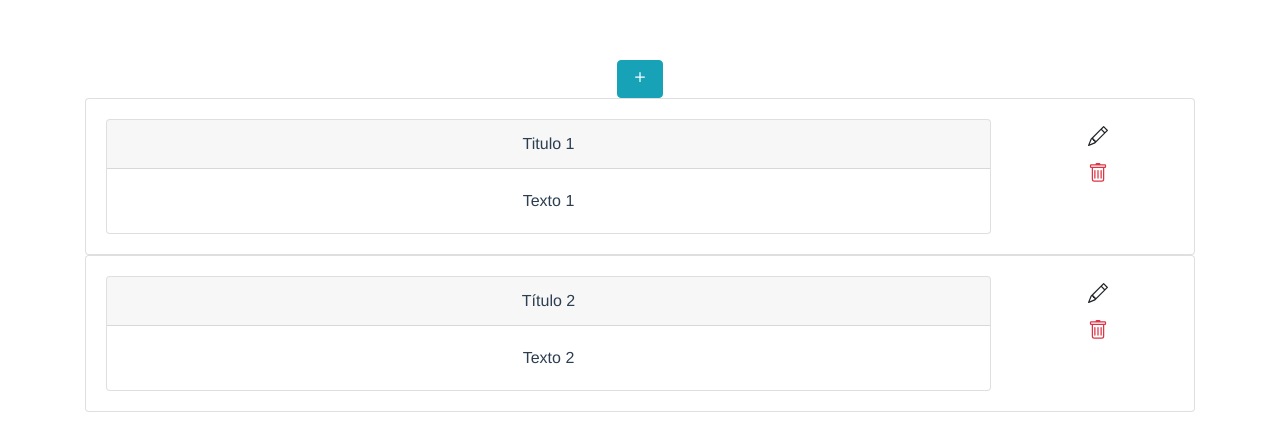
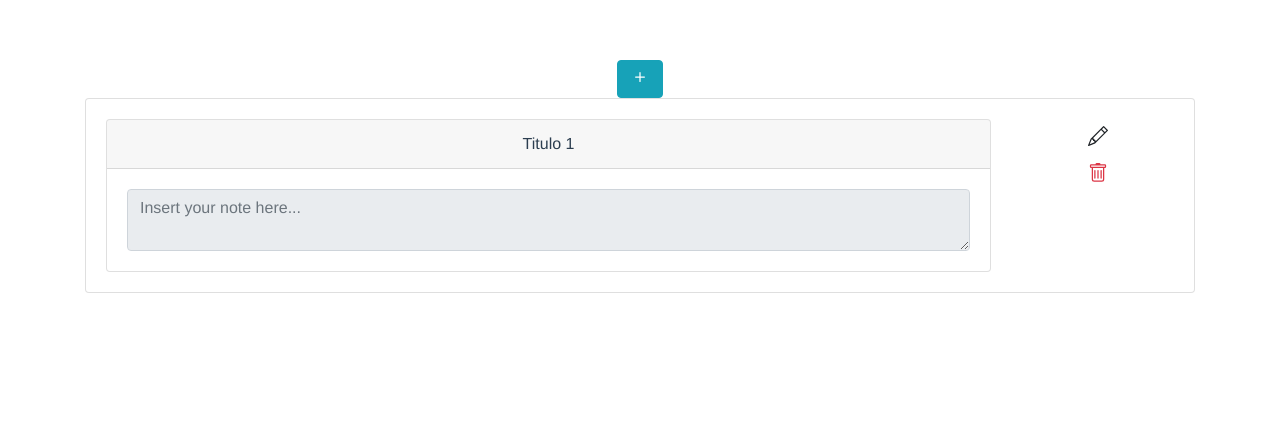
Before and after one commit to RaulBSantos/my_simple_notebook_vue, a Vue app: page / in a window 1280 px wide. Shown: the top 448 px of the page. Built offline with nearby package versions, Linux system fonts and the light colour scheme.

Commit message:
Editing notes

```diff
--- a/src/App.vue
+++ b/src/App.vue
@@ -8,8 +8,11 @@
 import NoteList from './components/NoteList';
 
 const notes = [
-  { id: 1, header: 'Titulo 1', text: 'Texto 1' },
-  { id: 2, header: 'Título 2', text: 'Texto 2' }
+  {
+    createdDate: new Date().toISOString(),
+    header: 'Titulo 1',
+    text: 'Texto 1'
+  }
 ];
 
 export default {
--- a/src/components/NoteElement.vue
+++ b/src/components/NoteElement.vue
@@ -3,11 +3,17 @@
     <b-card>
       <b-row class="text-center">
         <b-col cols="10"
-          ><NoteTextContent :header="note.header" :text="note.text"
+          ><NoteTextContent
+            :state="state"
+            :header="note.header"
+            :text="note.text"
+            @edit-text-note="onEditNote"
         /></b-col>
         <b-col cols="2">
           <b-btn-group vertical="true">
-            <b-button variant="transparent"><b-icon icon="pencil"/></b-button>
+            <b-button variant="transparent"
+              ><b-icon :icon="editingIcon" @click="changeState"
+            /></b-button>
             <b-button variant="transparent"
               ><b-icon
                 icon="trash"
@@ -29,12 +35,29 @@ export default {
     NoteTextContent
   },
   props: {
-    note: Object
+    note: Object,
+    state: String
   },
   methods: {
     emitDelete(id) {
       this.$emit('delete-note', id);
+    },
+    onEditNote(textValue) {
+      this.note.text = textValue;
+      this.$emit('update-note', this.note);
+    },
+    changeState() {
+      if (this.state === 'saved') {
+        this.state = 'editing';
+        this.editingIcon = 'alert-triangle';
+      } else {
+        this.state = 'saved';
+        this.editingIcon = 'pencil';
+      }
     }
+  },
+  data: function() {
+    return { editingIcon: 'pencil' };
   }
 };
 </script>
--- a/src/components/NoteList.vue
+++ b/src/components/NoteList.vue
@@ -7,6 +7,7 @@
         :note="note"
         :key="note.id"
         @delete-note="deleteNote"
+        @update-note="updateNote"
       />
     </b-container>
   </div>
@@ -24,11 +25,22 @@ export default {
   },
   methods: {
     createNewNote() {
-      this.notes.unshift({ header: 'Title', text: '' });
+      const createdDate = new Date().toISOString();
+      this.notes.unshift({
+        createdDate: createdDate,
+        header: 'Title',
+        text: ''
+      });
     },
-    deleteNote(id) {
-      const idx = this.notes.findIndex(el => el.id === id);
+    deleteNote(createdDate) {
+      const idx = this.notes.findIndex(el => el.createdDate === createdDate);
       this.notes.splice(idx, 1);
+    },
+    updateNote(note) {
+      const idx = this.notes.findIndex(
+        el => el.createdDate === note.createdDate
+      );
+      this.notes[idx] = note;
     }
   }
 };
--- a/src/components/NoteTextContent.vue
+++ b/src/components/NoteTextContent.vue
@@ -1,7 +1,14 @@
 <template>
   <div>
     <b-card contenteditable :header="header">
-      <b-card-text contenteditable>{{ text }}</b-card-text>
+      <b-card-text
+        ><b-form-textarea
+          :disabled="state !== 'editing'"
+          placeholder="Insert your note here..."
+          @blur="afterEditText"
+        >
+        </b-form-textarea
+      ></b-card-text>
     </b-card>
   </div>
 </template>
@@ -13,9 +20,14 @@ export default {
       type: String,
       required: false
     },
-    text: {
+    state: {
       type: String,
       required: false
+    }
+  },
+  methods: {
+    afterEditText(element) {
+      this.$emit('edit-text-note', element.target.value);
     }
   }
 };
```
